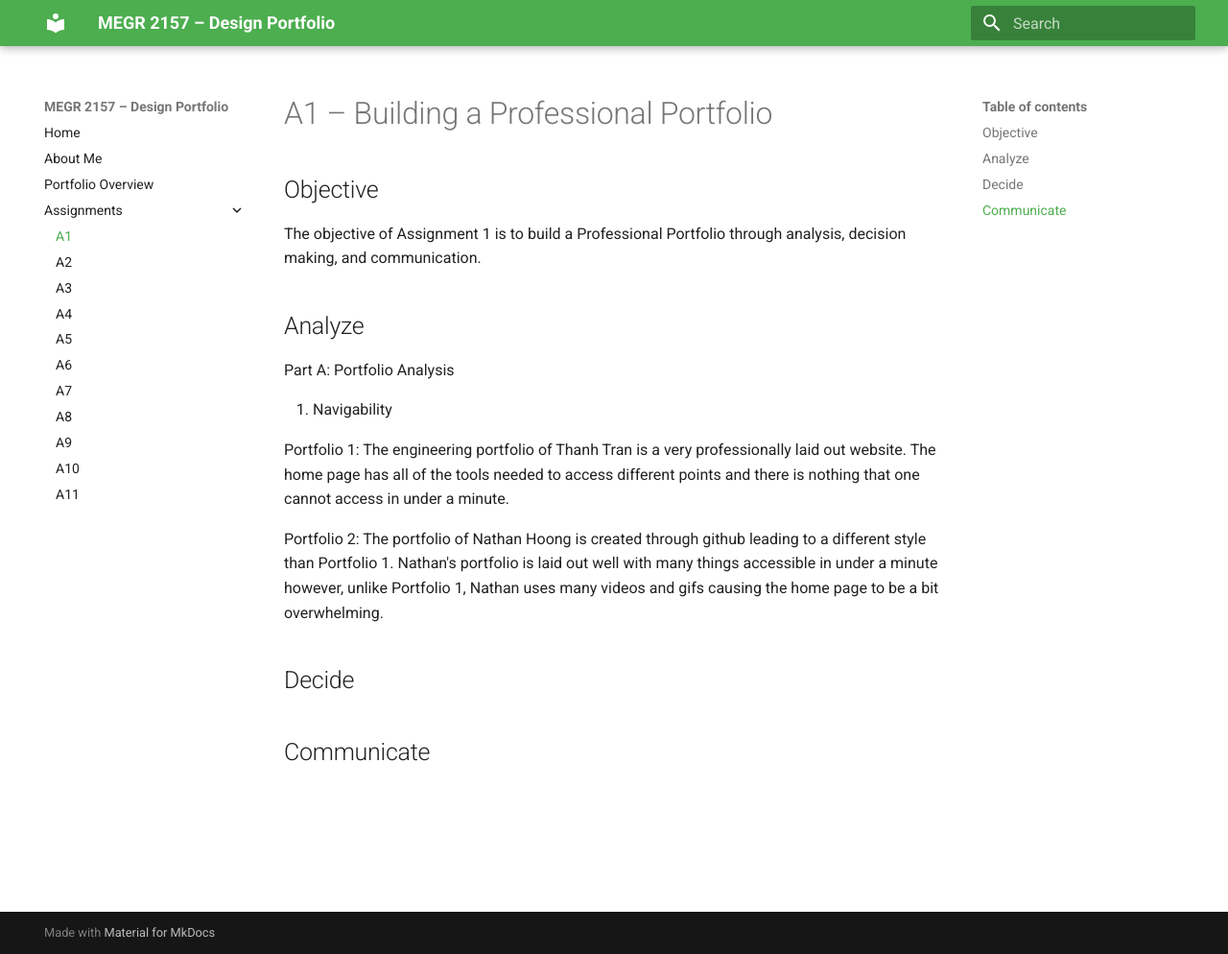
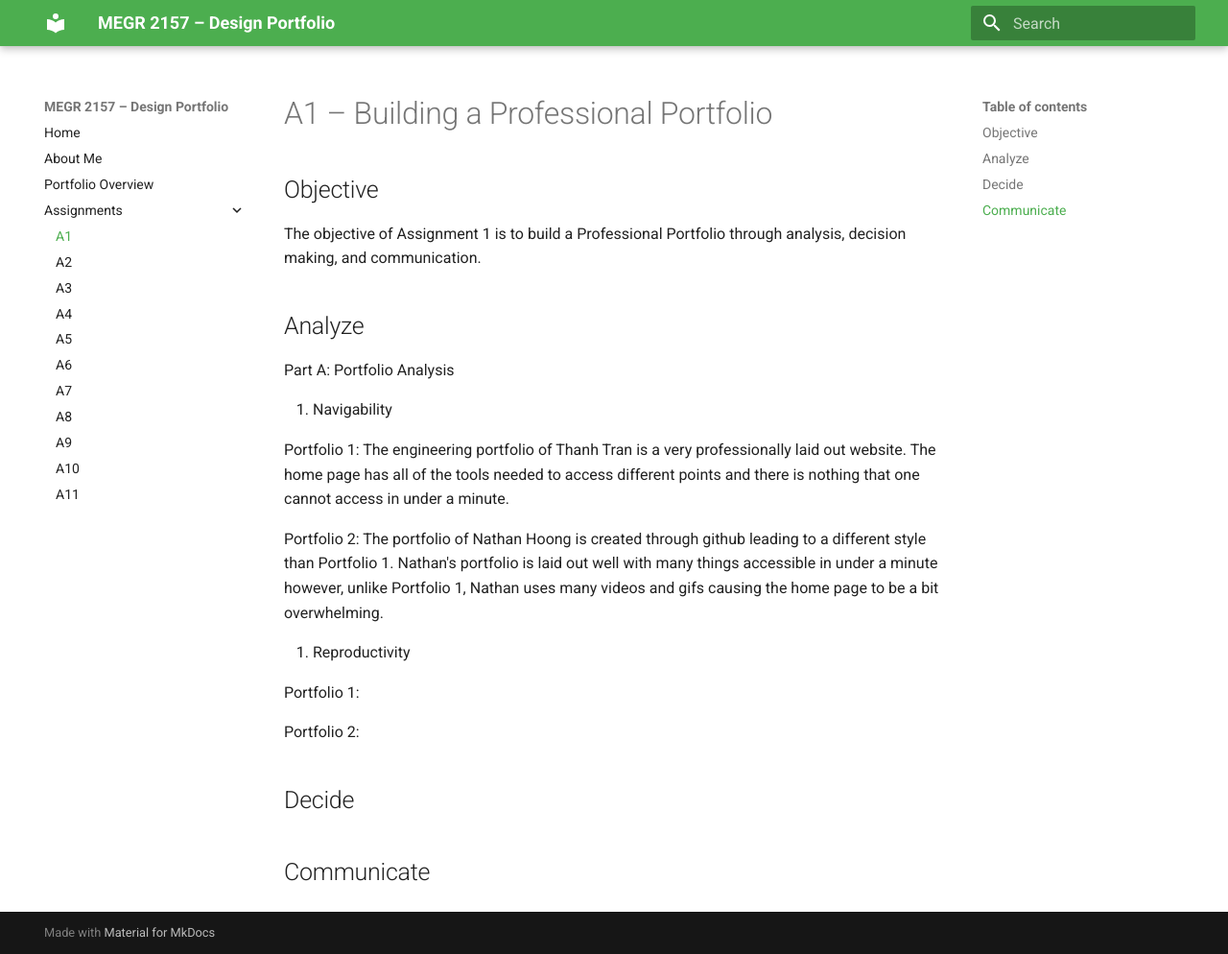
Before and after one commit to noaheme/design-projects-portfolio, an MkDocs documentation site: the page built from docs/assignments/A01/index.md, in a window 1280 px wide and 994 px high. Shown: the whole window at 96% size. Built offline with MkDocs 1.6.1 and Material for MkDocs 9.7.7, drawn with Linux system fonts in a browser that asks for light colours.

Commit message:
Add 'Reproductivity' section to assignment index
Added section for 'Reproductivity' in the assignment index.

```diff
--- a/docs/assignments/A01/index.md
+++ b/docs/assignments/A01/index.md
@@ -12,6 +12,12 @@ Portfolio 1: The engineering portfolio of Thanh Tran is a very professionally la
 
 Portfolio 2: The portfolio of Nathan Hoong is created through github leading to a different style than Portfolio 1. Nathan's portfolio is laid out well with many things accessible in under a minute however, unlike Portfolio 1, Nathan uses many videos and gifs causing the home page to be a bit overwhelming.
 
+  2. Reproductivity
+
+Portfolio 1:
+
+Portfolio 2:
+
 
 ## Decide
 
```
